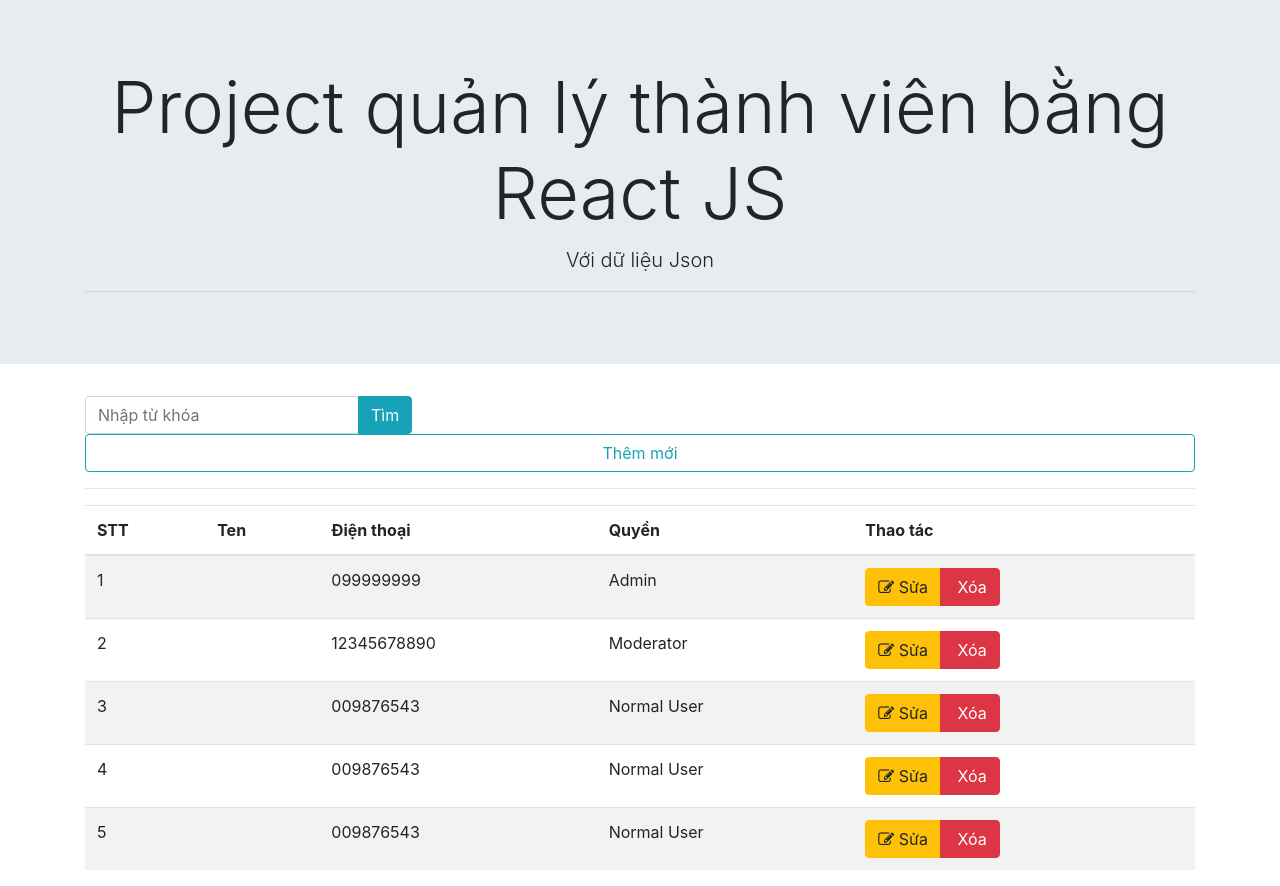
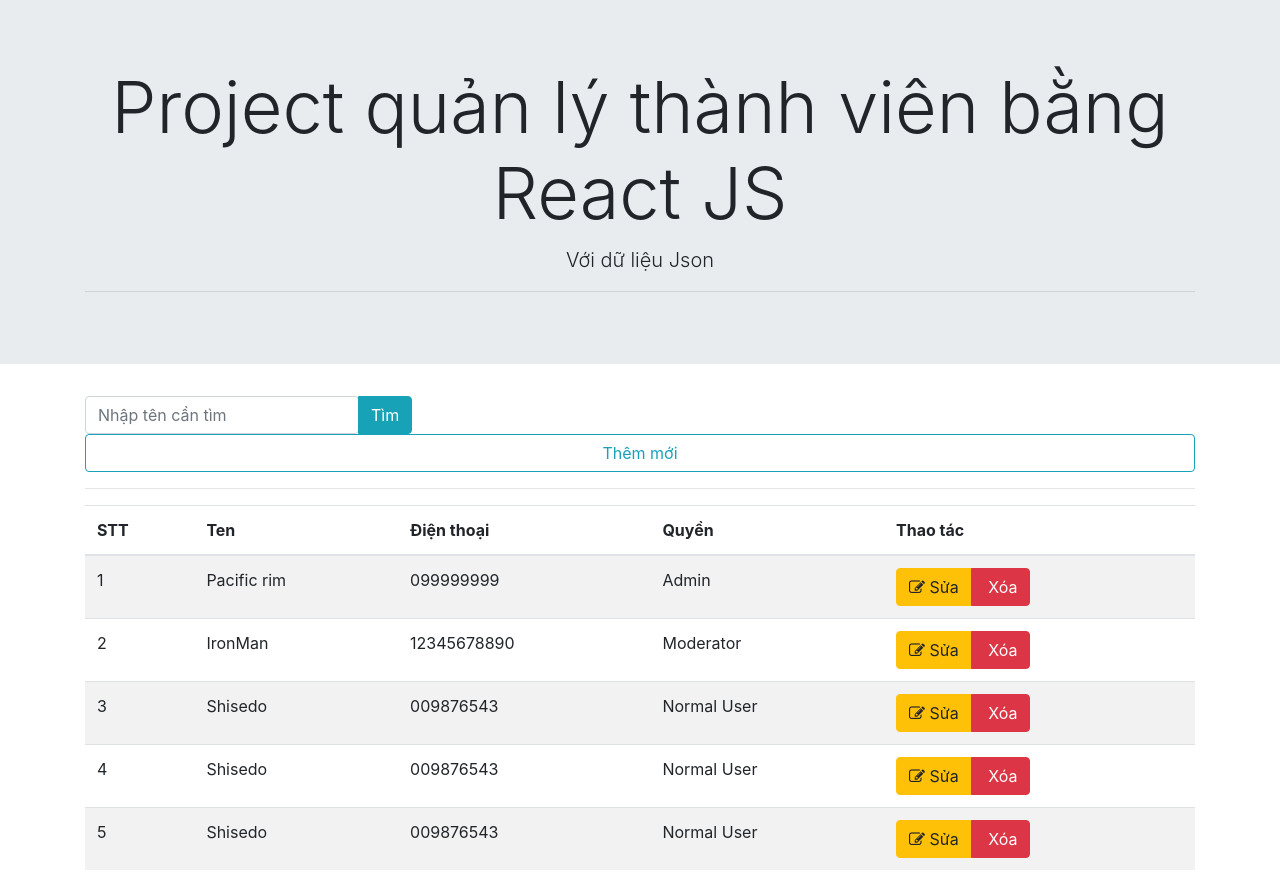
Before and after one commit to cntt2-lydoan/ReactJS_02, a React (Create React App) app: page / in a window 1280 px wide. Built offline with nearby package versions, Linux system fonts and the light colour scheme.

Commit message:
[PHAN-24] 069 Qua trinh tim du lieu su dung indexOf

```diff
--- a/src/Components/App.js
+++ b/src/Components/App.js
@@ -11,11 +11,15 @@ class App extends Component {
     super(props);
     this.state = {
       hienThiForm: false,
-      data:DataUser
+      data:DataUser,
+      searchText:" "
     }
   }
   getTextSearch = (dl) =>{
-    console.log('Du lieu bo nhan duoc la : '+dl);
+    this.setState({
+      searchText:dl
+    });
+    // console.log('Du lieu bo nhan duoc la : '+this.state.searchText);
   }
 
   doiTrangThai = ()=>{
@@ -27,7 +31,14 @@ class App extends Component {
 
   thongBao = ()=> {alert("Ket noi thanh cong");}
   render() {
-    console.log(this.state.data);
+    var ketQua = [];
+    this.state.data.forEach((item) => {
+      if(item.name.indexOf(this.state.searchText) !== -1){
+        ketQua.push(item);
+      }
+    });
+    console.log(ketQua);
+    // console.log(this.state.data);
     return (
 
       <div >
@@ -38,7 +49,7 @@ class App extends Component {
                 <Search
                  checkConnectProps={(dl)=>this.getTextSearch(dl)}
                  ketNoi={()=>this.doiTrangThai()} hienThiForm={this.state.hienThiForm}/>
-                <TableData dataUserProps={this.state.data}/>
+                <TableData  dataUserProps={this.state.data}/>
                 <AddUser hienThiForm={this.state.hienThiForm}/>
               </div>
             </div>
--- a/src/Components/Search.js
+++ b/src/Components/Search.js
@@ -25,7 +25,8 @@ class Search extends Component {
             <div className="col-12">
                 <div className="form-group">
                     <div className="btn-group">
-                    <input type="text" className="form-control"  onChange={(event) => this.isChange(event)} placeholder="Nhập từ khóa"  />
+                    <input type="text" className="form-control"  onChange={(event) => this.isChange(event)}
+                    placeholder="Nhập tên cần tìm"/>
                     <div className="btn btn-info" onClick={(dl)=>this.props.checkConnectProps(this.state.tempValue)}> Tìm </div>
 
                     </div>
--- a/src/Components/TableData.js
+++ b/src/Components/TableData.js
@@ -4,7 +4,7 @@ import TableDataRow from './TableDataRow';
 class TableData extends Component {
 
     mapimgDataUser = () => this.props.dataUserProps.map((value,key) =>(
-        <TableDataRow userName={value.name} key={key} stt={key} tel={value.tel} permission={value.Permission}/>
+        <TableDataRow key={key}  stt={key} userName={value.name} tel={value.tel} permission={value.Permission}/>
     ))
 
     render() {
--- a/src/Components/TableDataRow.js
+++ b/src/Components/TableDataRow.js
@@ -10,7 +10,7 @@ class TableDataRow extends Component {
         return (
             <tr>
                         <td> {this.props.stt+1} </td>
-                        <td>{this.props.name}</td>
+                        <td>{this.props.userName}</td>
                         <td>{this.props.tel}</td>
                         <td>
                            {this.permissionShow()}
```
